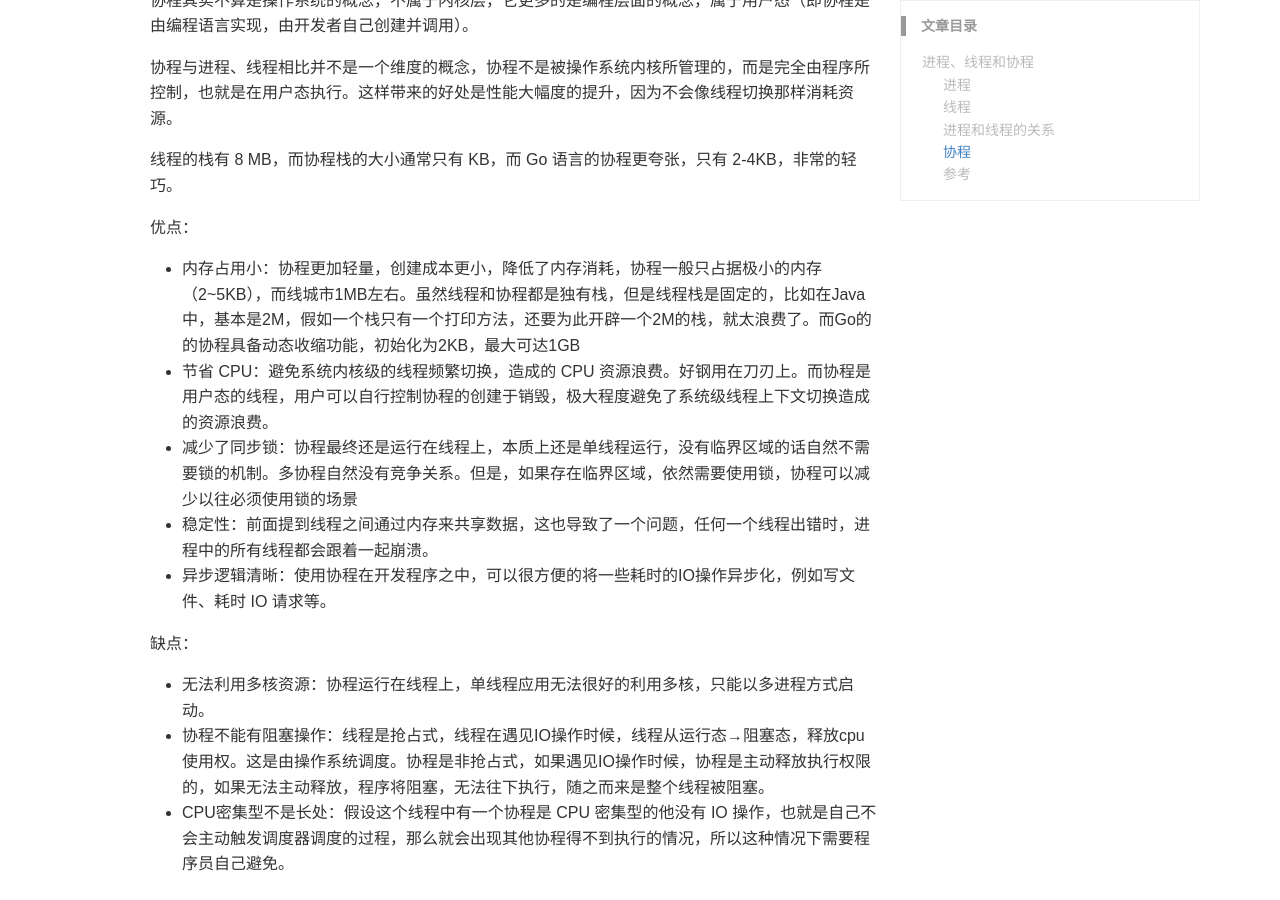
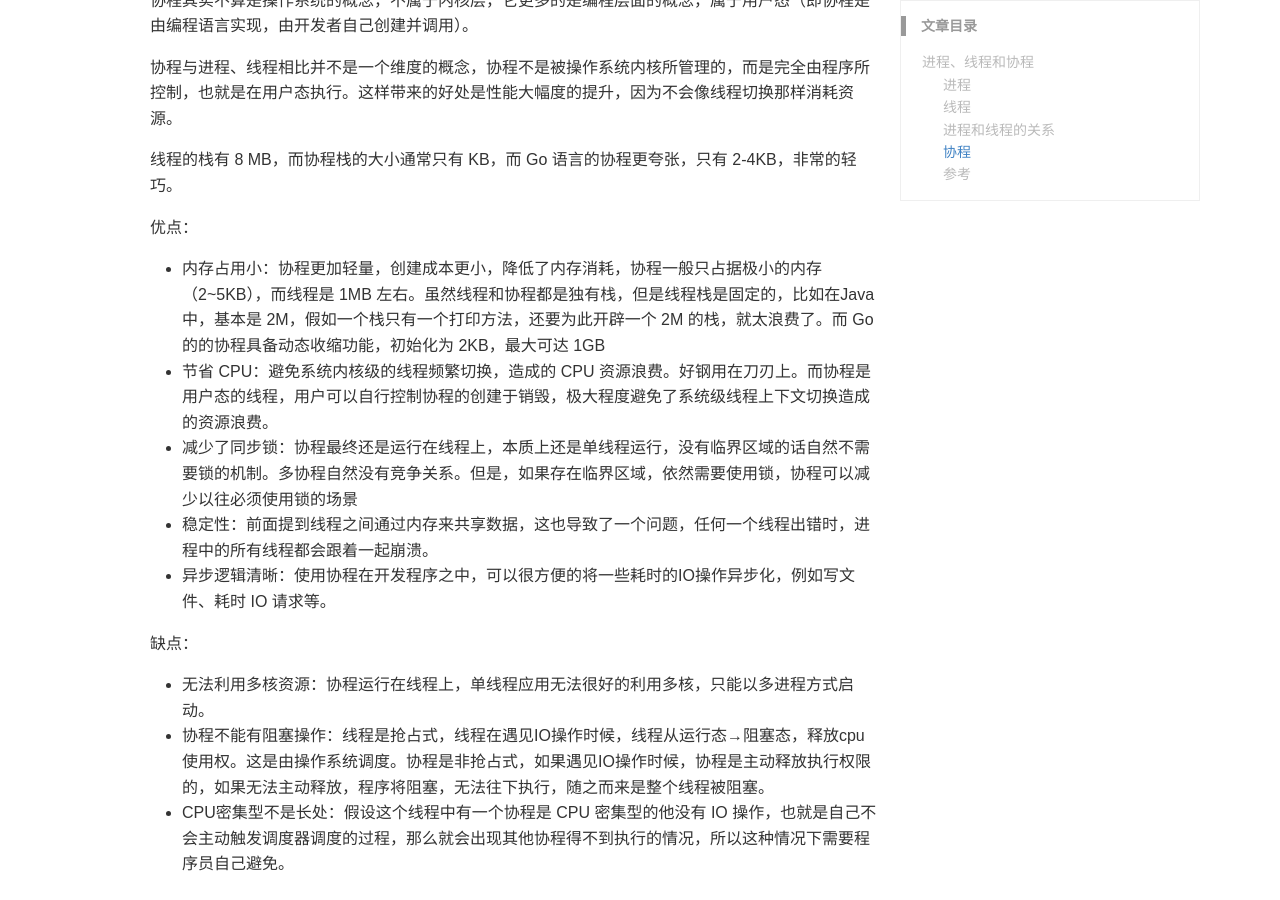
Before and after one commit to halysl/halysl.github.io, a Jekyll site: the page built from _posts/2021-08-02-进程、线程和协程.md, in a window 1280 px wide and 900 px high, scrolled down 1595 px. Built offline with Jekyll 4.4.1, drawn with Linux system fonts in a browser that asks for light colours; our own code applies the rules of GitHub Pages for plain Markdown files.

Commit message:
fix: fix some typo

```diff
--- a/_posts/2021-08-02-进程、线程和协程.md
+++ b/_posts/2021-08-02-进程、线程和协程.md
@@ -46,7 +46,7 @@
 
 优点：
 
-- 内存占用小：协程更加轻量，创建成本更小，降低了内存消耗，协程一般只占据极小的内存（2~5KB），而线城市1MB左右。虽然线程和协程都是独有栈，但是线程栈是固定的，比如在Java中，基本是2M，假如一个栈只有一个打印方法，还要为此开辟一个2M的栈，就太浪费了。而Go的的协程具备动态收缩功能，初始化为2KB，最大可达1GB
+- 内存占用小：协程更加轻量，创建成本更小，降低了内存消耗，协程一般只占据极小的内存（2~5KB），而线程是 1MB 左右。虽然线程和协程都是独有栈，但是线程栈是固定的，比如在Java中，基本是 2M，假如一个栈只有一个打印方法，还要为此开辟一个 2M 的栈，就太浪费了。而 Go 的的协程具备动态收缩功能，初始化为 2KB，最大可达 1GB
 - 节省 CPU：避免系统内核级的线程频繁切换，造成的 CPU 资源浪费。好钢用在刀刃上。而协程是用户态的线程，用户可以自行控制协程的创建于销毁，极大程度避免了系统级线程上下文切换造成的资源浪费。
 - 减少了同步锁：协程最终还是运行在线程上，本质上还是单线程运行，没有临界区域的话自然不需要锁的机制。多协程自然没有竞争关系。但是，如果存在临界区域，依然需要使用锁，协程可以减少以往必须使用锁的场景
 - 稳定性：前面提到线程之间通过内存来共享数据，这也导致了一个问题，任何一个线程出错时，进程中的所有线程都会跟着一起崩溃。
```
Also changed, not shown: _posts/2020-03-11-ansible基本操作及应用.md (+1 -1 lines), _posts/2021-07-28-数据库事务的四大原则以及常见问题.md (+1 -1 lines), _posts/2021-08-01-MySQL和PostgreSQL异同点.md (+1 -1 lines).
